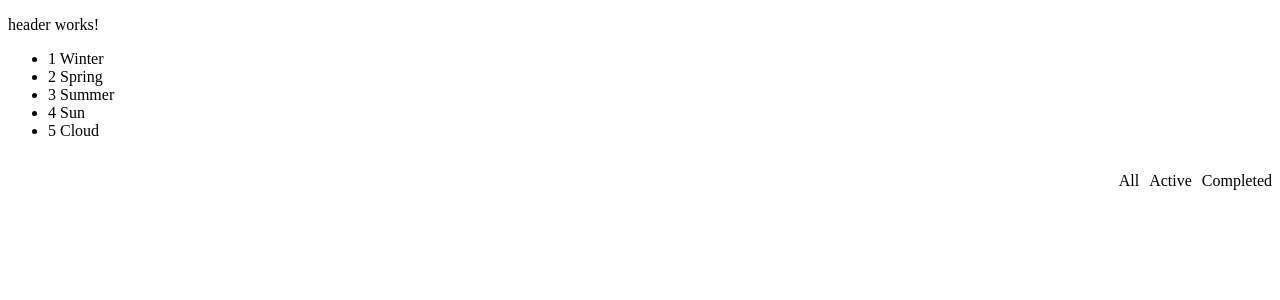
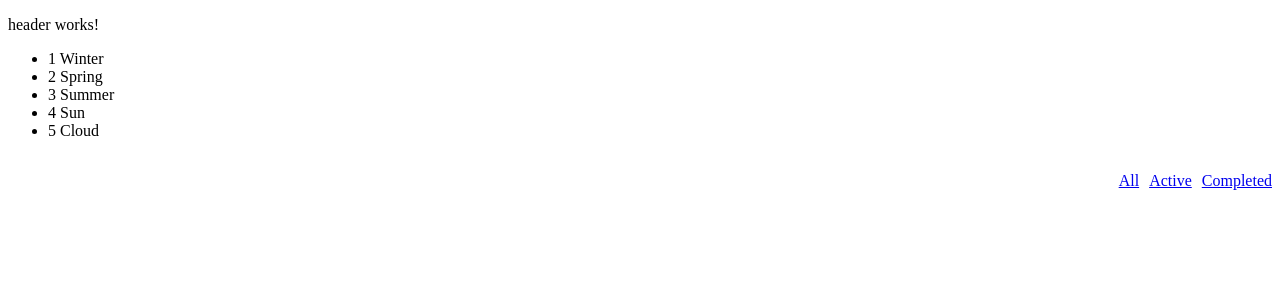
Before and after one commit to artemS2muchcoffee/todos-app, an Angular app: page / in a window 1280 px wide. Shown: the top 300 px of the page. Built offline with nearby package versions, Linux system fonts and the light colour scheme.

Commit message:
fix(app/todos/)add lazyLoad TodoItemsModul

```diff
--- a/src/app/app.module.ts
+++ b/src/app/app.module.ts
@@ -4,6 +4,7 @@ import { BrowserModule } from '@angular/platform-browser';
 import { AppRoutingModule } from './app-routing.module';
 import { AppComponent } from './app.component';
 import { CoreModule } from './core/core.module';
+import { TodosRoutingModule } from './todos/todos-routing.module';
 
 @NgModule({
   declarations: [
--- a/src/app/core/core.module.ts
+++ b/src/app/core/core.module.ts
@@ -1,10 +1,7 @@
-import { CommonModule } from '@angular/common';
 import { NgModule } from '@angular/core';
 
 @NgModule({
-  imports: [
-    CommonModule
-  ],
+  imports: [],
   declarations: [],
   exports: []
 })
--- a/src/app/core/mock/mock-todo-items.ts
+++ b/src/app/core/mock/mock-todo-items.ts
@@ -3,7 +3,7 @@ import { TodoItems } from '../models/todo-items';
 export const TODO_ITEMS: TodoItems[] = [
   { id: 1, title: 'Winter', complete: false },
   { id: 2, title: 'Spring', complete: false },
-  { id: 3, title: 'Summer', complete: false },
+  { id: 3, title: 'Summer', complete: true },
   { id: 4, title: 'Sun', complete: false },
-  { id: 5, title: 'Cloud', complete: false }
+  { id: 5, title: 'Cloud', complete: true }
 ];
--- a/src/app/core/models/todo-items.ts
+++ b/src/app/core/models/todo-items.ts
@@ -1,5 +1,5 @@
 export class TodoItems {
-  id: number;
-  title: string;
-  complete: false;
+  id: number =  Math.floor((Math.random() * 1000));
+  title: string = '';
+  complete: boolean;
 }
--- a/src/app/todos/footer/footer.component.html
+++ b/src/app/todos/footer/footer.component.html
@@ -1,7 +1,7 @@
 <nav>
   <ul>
-    <li><a (click)="goToAllItems()">All</a></li>
-    <li><a (click)="goToActiveItems()">Active</a></li>
-    <li><a (click)="goToCompletedItems()">Completed</a></li>
+    <li><a routerLink="/">All</a></li>
+    <li><a routerLink="/active">Active</a></li>
+    <li><a routerLink="/completed">Completed</a></li>
   </ul>
 </nav>
--- a/src/app/todos/footer/footer.component.ts
+++ b/src/app/todos/footer/footer.component.ts
@@ -1,5 +1,4 @@
 import { Component } from '@angular/core';
-import { Router } from '@angular/router';
 
 @Component({
   selector: 'app-footer',
@@ -7,16 +6,4 @@ import { Router } from '@angular/router';
   styleUrls: ['./footer.component.scss']
 })
 export class FooterComponent {
-  constructor (private  router: Router) {}
-
-  goToAllItems() {
-    this.router.navigate(['']);
-  }
-
-  goToActiveItems() {
-    this.router.navigate(['active']);
-  }
-  goToCompletedItems() {
-    this.router.navigate(['completed']);
-  }
 }
--- a/src/app/todos/footer/footer.module.ts
+++ b/src/app/todos/footer/footer.module.ts
@@ -2,10 +2,12 @@ import { CommonModule } from '@angular/common';
 import { NgModule } from '@angular/core';
 
 import { FooterComponent } from './footer.component';
+import { TodosRoutingModule } from '../todos-routing.module';
 
 @NgModule({
   imports: [
-    CommonModule
+    CommonModule,
+    TodosRoutingModule
   ],
   declarations: [FooterComponent],
   exports: [FooterComponent]
--- a/src/app/todos/todo-items/todo-items-routing.module.ts
+++ b/src/app/todos/todo-items/todo-items-routing.module.ts
@@ -1,7 +1,13 @@
 import { NgModule } from '@angular/core';
 import { RouterModule, Routes } from '@angular/router';
 
-const todoItemsRoutes: Routes = [];
+import { TodoItemsComponent } from './todo-items.component';
+
+const todoItemsRoutes: Routes = [
+  { path: '', component: TodoItemsComponent},
+  { path: 'active', component: TodoItemsComponent},
+  { path: 'completed', component: TodoItemsComponent}
+];
 
 @NgModule({
   imports: [RouterModule.forChild(todoItemsRoutes)],
--- a/src/app/todos/todo-items/todo-items.component.ts
+++ b/src/app/todos/todo-items/todo-items.component.ts
@@ -2,6 +2,7 @@ import { Component, OnInit } from '@angular/core';
 
 import { TodoItems } from '../../core/models/todo-items';
 import { TodoItemsService } from '../../core/services/todo-items.service';
+import { ActivatedRoute } from '@angular/router';
 
 @Component({
   selector: 'app-todo-items',
@@ -11,7 +12,8 @@ import { TodoItemsService } from '../../core/services/todo-items.service';
 export class TodoItemsComponent implements OnInit {
   todoItems: TodoItems[];
 
-  constructor(private todoItemsService: TodoItemsService) {}
+  constructor(private todoItemsService: TodoItemsService,
+              private route: ActivatedRoute) {}
 
   ngOnInit() {
     this.todoItems = this.todoItemsService.todoItems;
```
Also changed, not shown: src/app/todos/todo-items/todo-items.module.ts (+7 -3 lines), src/app/todos/todos-routing.module.ts (+8 -7 lines).
